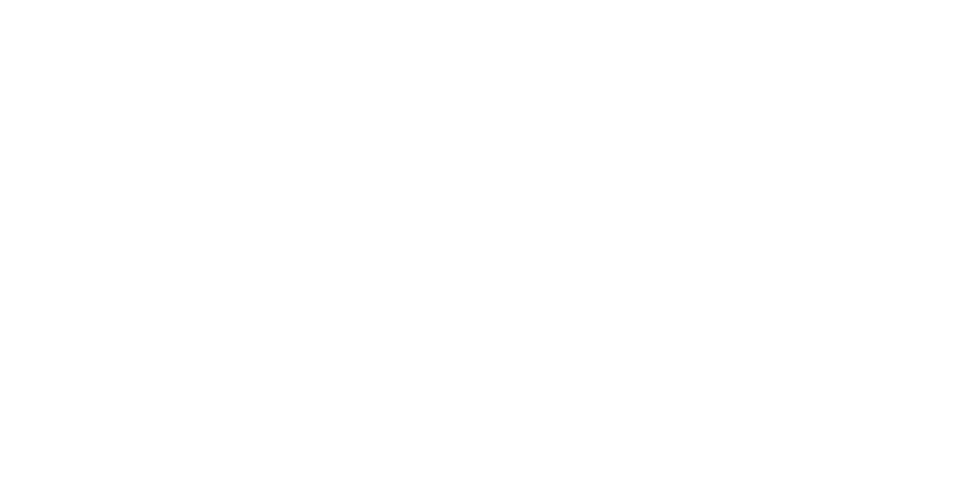
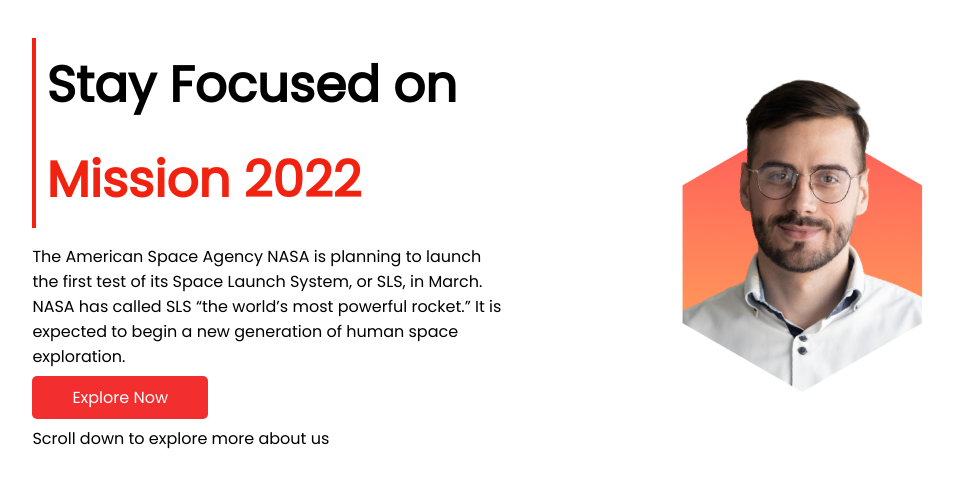
Before and after one commit to Toufiq-it/mission-2022, a plain HTML site: page index.html in a window 1280 px wide. Shown: the whole page, without its empty margins (102-1056 px from the left). Drawn offline with Linux system fonts and the light colour scheme.

Commit message:
first commit

```diff
--- a/index.html
+++ b/index.html
@@ -5,8 +5,24 @@
     <meta http-equiv="X-UA-Compatible" content="IE=edge">
     <meta name="viewport" content="width=device-width, initial-scale=1.0">
     <title>Mission 2022</title>
+    <link rel="preconnect" href="https://fonts.googleapis.com">
+    <link rel="preconnect" href="https://fonts.gstatic.com" crossorigin>
+    <link href="https://fonts.googleapis.com/css2?family=Be+Vietnam+Pro:wght@400;500;600&family=Poppins:wght@300;400&display=swap" rel="stylesheet">
+    <link rel="stylesheet" href="style.css">
 </head>
 <body>
+    <section>
+        <div class="half-width">
+            <h1 class="border">Stay Focused on</h1>
+            <h1 class="border"><span class="mission">Mission 2022</span></h1>
+            <p>The American Space Agency NASA is planning to launch the first test of its Space Launch System, or SLS, in March. NASA has called SLS “the world’s most powerful rocket.” It is expected to begin a new generation of human space exploration.</p>
+            <a class="link-button" target="_blank" href="https://learningenglish.voanews.com/a/major-space-missions-planned-in-2022/6375740.html">Explore Now</a>
+            <p>Scroll down to explore more about us</p>
+        </div>
+        <div class="half-width">
+            <img src="images/person/person-3.png" alt="">
 
+        </div>
+    </section>
 </body>
 </html>
--- a/style.css
+++ b/style.css
@@ -0,0 +1,35 @@
+body{
+    font-family: 'Be Vietnam Pro', sans-serif;
+    font-family: 'Poppins', sans-serif;
+}
+h1{
+    font-size: 50px;
+    margin: 0px;
+    padding: 10px;
+}
+.mission{
+    color: rgb(241, 34, 16);
+}
+section{
+    display: flex;
+}
+.half-width{
+    padding: 30px;
+    padding-left: 10%;
+    width: 50%;
+}
+.half-width img{
+    width: 60%;
+}
+.link-button{
+    text-decoration: none;
+    background-color: rgb(243, 46, 46);
+    border-radius: 5px;
+    padding: 10px 40px;
+    color: white;
+}
+.border{
+    border-left: 4px solid;
+    border-color: rgb(241, 34, 16);
+
+}
```
